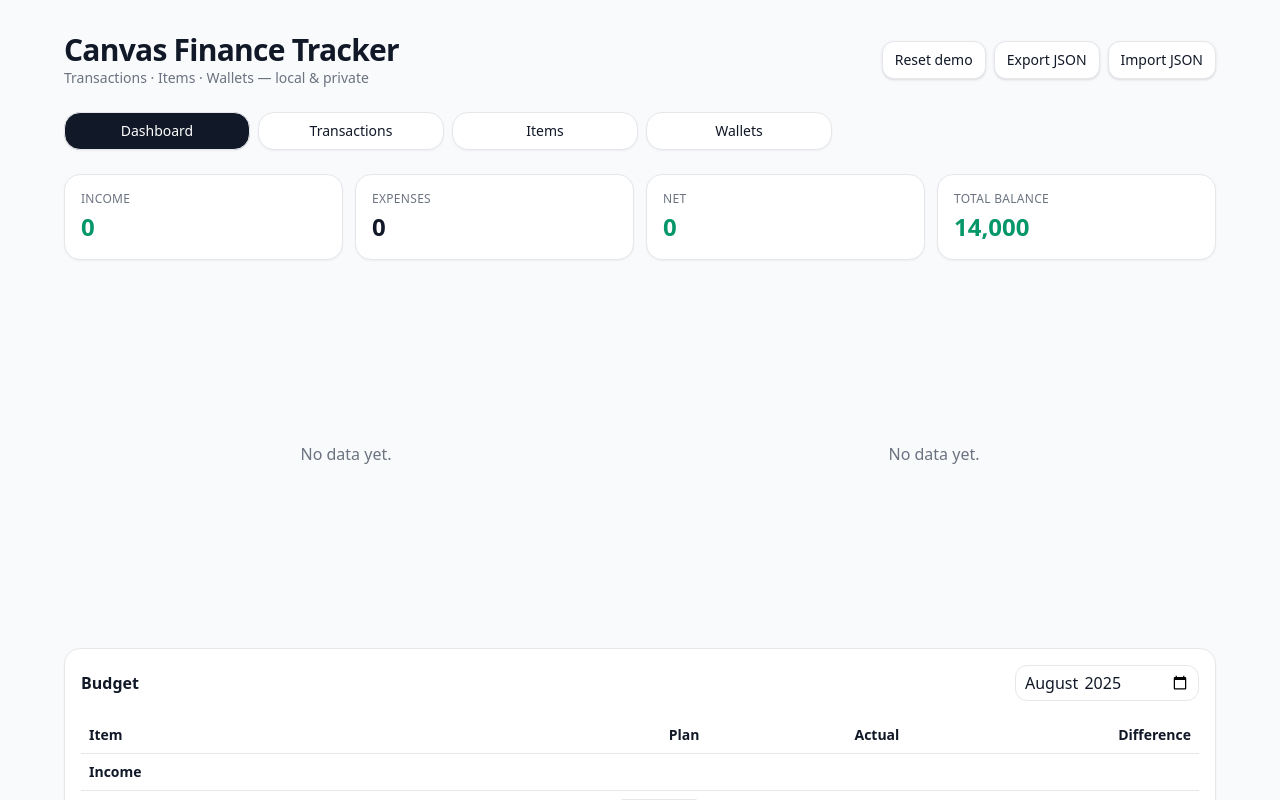
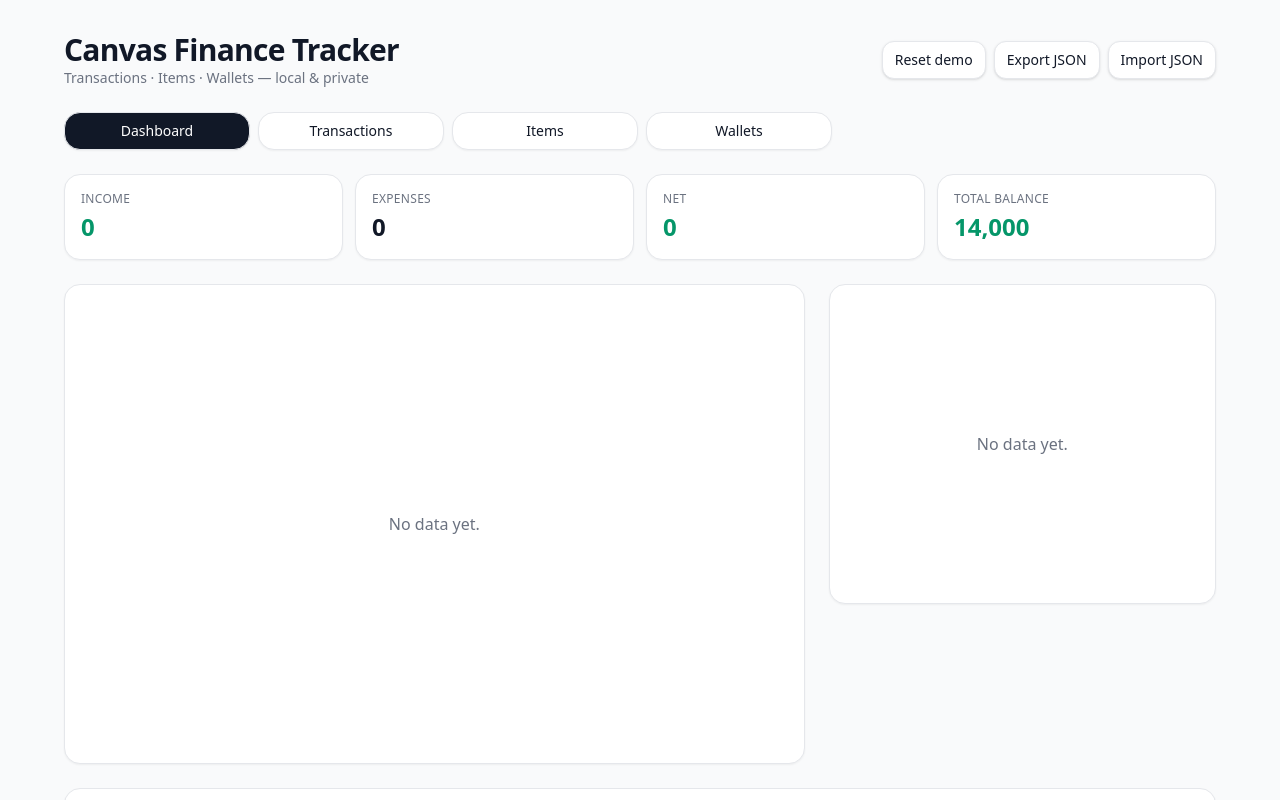
Before and after one commit to andromeda8wave/personal-app, a React (Vite) app: page / in a window 1280 px wide. Shown: the top 800 px of the page. Built offline with nearby package versions, Linux system fonts and the light colour scheme.

Commit message:
Separate dashboard charts to prevent overlap

```diff
--- a/src/App.jsx
+++ b/src/App.jsx
@@ -362,6 +362,7 @@ export default function App() {
           {tab === "dashboard" && (
             <Dashboard
               items={db.items}
+              txs={db.txs}
               totals={totals}
               monthly={monthly}
               budgets={db.budgets}
--- a/src/Dashboard.jsx
+++ b/src/Dashboard.jsx
@@ -1,9 +1,10 @@
 import React, { useMemo, useState } from 'react';
 import {
-  LineChart, Line, XAxis, YAxis, Tooltip, ResponsiveContainer,
+  LineChart, Line, Area, XAxis, YAxis, Tooltip, ResponsiveContainer,
   PieChart, Pie, Cell, Legend, CartesianGrid
 } from 'recharts';
 import { fmtInt, fmtMonthLabel } from './format';
+import { buildExpenseStructure } from './analytics';
 
 const COLORS = ['#10B981','#F43F5E','#3B82F6','#F59E0B','#6366F1','#14B8A6','#8B5CF6','#F97316'];
 const colorFor = (name) => {
@@ -19,7 +20,7 @@ const KPI = ({ title, value, positive }) => (
   </div>
 );
 
-export default function Dashboard({ items, totals, monthly, upsertBudget, actualByTopLevelForMonth, budgetByTopLevelForMonth }) {
+export default function Dashboard({ items, txs, totals, monthly, upsertBudget, actualByTopLevelForMonth, budgetByTopLevelForMonth }) {
   const [month, setMonth] = useState(new Date().toISOString().slice(0,7));
 
   const monthlySeries = useMemo(() => monthly.map(m => ({
@@ -28,16 +29,7 @@ export default function Dashboard({ items, totals, monthly, upsertBudget, actual
     expense: Math.round(m.expense),
   })), [monthly]);
 
-  const expenseStructure = useMemo(() => {
-    const arr = actualByTopLevelForMonth(month).filter(r => r.type === 'expense');
-    const total = arr.reduce((s, r) => s + r.amount, 0);
-    if (!total) return [];
-    return arr.map(r => ({
-      item: items.find(i => i.id === r.itemId)?.name || 'Unknown',
-      amount: Math.round(r.amount),
-      share: Math.round(r.amount / total * 100)
-    }));
-  }, [actualByTopLevelForMonth, month, items]);
+  const expenseStructure = useMemo(() => buildExpenseStructure(txs, items), [txs, items]);
 
   const actualMap = useMemo(() => {
     const m = new Map();
@@ -83,34 +75,64 @@ export default function Dashboard({ items, totals, monthly, upsertBudget, actual
         <KPI title="Total Balance" value={fmtInt(totals.totalBalance)} positive />
       </div>
 
-<div className="grid md:grid-cols-2 gap-6">
-        <div className="h-[340px]" aria-label="Monthly Income vs Expenses">
+      <div className="flex flex-col gap-6 md:flex-row">
+        <div className="h-[480px] rounded-2xl border bg-white p-4 shadow-sm md:flex-[2]" aria-label="Monthly Income vs Expenses">
           {monthlySeries.length === 0 ? (
             <div className="h-full flex items-center justify-center text-gray-500">No data yet.</div>
           ) : (
             <ResponsiveContainer width="100%" height="100%">
-              <LineChart data={monthlySeries}>
+              <LineChart data={monthlySeries} margin={{ top: 60, right: 20, left: 40, bottom: 60 }}>
+                <defs>
+                  <linearGradient id="incomeFill" x1="0" y1="0" x2="0" y2="1">
+                    <stop offset="5%" stopColor="#10B981" stopOpacity={0.3} />
+                    <stop offset="95%" stopColor="#10B981" stopOpacity={0} />
+                  </linearGradient>
+                  <linearGradient id="expenseFill" x1="0" y1="0" x2="0" y2="1">
+                    <stop offset="5%" stopColor="#F43F5E" stopOpacity={0.3} />
+                    <stop offset="95%" stopColor="#F43F5E" stopOpacity={0} />
+                  </linearGradient>
+                </defs>
                 <CartesianGrid strokeDasharray="3 3" />
-                <XAxis dataKey="label" />
+                <XAxis dataKey="label" interval={0} angle={-45} textAnchor="end" height={80} tickMargin={16} />
                 <YAxis tickFormatter={v=>fmtInt(v)} />
                 <Tooltip formatter={v=>fmtInt(v)} />
-                <Legend />
+                <Legend verticalAlign="top" height={36} />
+                <Area type="monotone" dataKey="income" stroke="none" fill="url(#incomeFill)" />
+                <Area type="monotone" dataKey="expense" stroke="none" fill="url(#expenseFill)" />
                 <Line type="monotone" dataKey="income" name="Income" stroke="#10B981" dot={false} strokeWidth={2} />
                 <Line type="monotone" dataKey="expense" name="Expense" stroke="#F43F5E" dot={false} strokeWidth={2} />
               </LineChart>
             </ResponsiveContainer>
           )}
         </div>
-        <div className="h-[340px]" aria-label="Expense Structure">
+        <div className="h-[320px] rounded-2xl border bg-white p-4 shadow-sm md:flex-1" aria-label="Expense Structure">
           {expenseStructure.length === 0 ? (
             <div className="h-full flex items-center justify-center text-gray-500">No data yet.</div>
           ) : (
             <ResponsiveContainer width="100%" height="100%">
               <PieChart>
-                <Pie data={expenseStructure} dataKey="share" nameKey="item" label={({item,share})=>`${item} — ${share}%`}>
-                  {expenseStructure.map(e => <Cell key={e.item} fill={colorFor(e.item)} />)}
+                <Pie
+                  data={expenseStructure}
+                  dataKey="share"
+                  nameKey="item"
+                  innerRadius={60}
+                  outerRadius={100}
+                  paddingAngle={2}
+                >
+                  {expenseStructure.map(e => (
+                    <Cell key={e.item} fill={colorFor(e.item)} />
+                  ))}
                 </Pie>
-                <Tooltip formatter={(v,name,props)=>fmtInt(props.payload.amount)} />
+                <Tooltip formatter={(v, name, props) => fmtInt(props.payload.amount)} />
+                <Legend
+                  layout="vertical"
+                  align="right"
+                  verticalAlign="middle"
+                  formatter={(value) => {
+                    const share = expenseStructure.find(e => e.item === value)?.share;
+                    return `${value} (${share}%)`;
+                  }}
+                />
               </PieChart>
             </ResponsiveContainer>
           )}
--- a/src/analytics.js
+++ b/src/analytics.js
@@ -24,21 +24,26 @@ export function buildMonthlySeries(txs, from, to) {
 export function buildExpenseStructure(txs, items, from, to) {
   const start = from ? new Date(from) : new Date(new Date().getFullYear(), 0, 1);
   const end = to ? new Date(to) : new Date();
-  const itemMap = new Map(items.map(i=>[i.id, i.name]));
+  const itemMap = new Map(items.map(i => [i.id, i]));
+  const topName = (id) => {
+    let item = itemMap.get(id);
+    while (item && item.parentId) item = itemMap.get(item.parentId);
+    return item?.name || 'Unknown';
+  };
   const m = new Map();
   for (const t of txs) {
     if (t.type !== 'expense') continue;
     const d = new Date(t.date);
     if (d < start || d > end) continue;
-    const name = itemMap.get(t.itemId) || 'Unknown';
+    const name = topName(t.itemId);
     m.set(name, (m.get(name) || 0) + t.amount);
   }
-  const total = Array.from(m.values()).reduce((s,v)=>s+v,0);
+  const total = Array.from(m.values()).reduce((s, v) => s + v, 0);
   if (!total) return [];
-  return Array.from(m.entries()).map(([item, amount])=>({
+  return Array.from(m.entries()).map(([item, amount]) => ({
     item,
     amount,
-    share: Math.round(amount/total*100)
+    share: Math.round((amount / total) * 100)
   }));
 }
 
```
